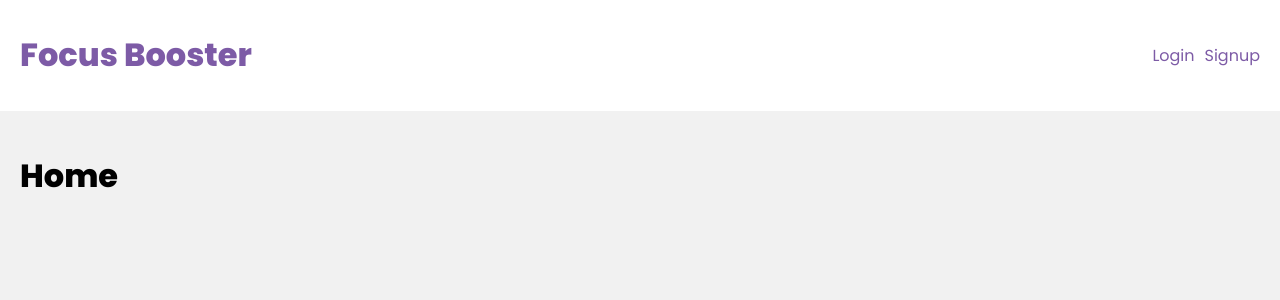
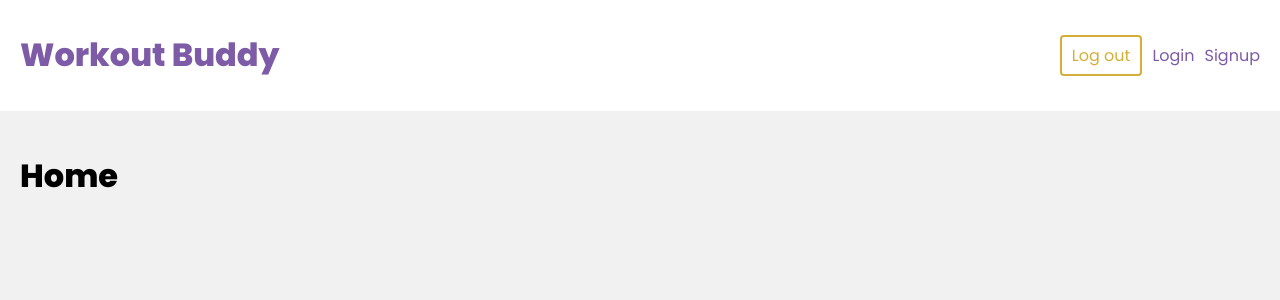
Before and after one commit to CyberFandaP/ProjectBoostApp, a React (Create React App) app in the folder frontend/: page / in a window 1280 px wide. Shown: the top 300 px of the page. Built offline with nearby package versions, Linux system fonts and the light colour scheme.

Commit message:
Vytvoření hooku useLogout pro odhlášení a přidání odhlášení do Navbar

```diff
--- a/frontend/src/components/Navbar.js
+++ b/frontend/src/components/Navbar.js
@@ -1,15 +1,28 @@
 import React from 'react'
 import { Link } from "react-router-dom"
+import { useLogout } from "../hooks/useLogout"
 
 // Implementuje přecházení na různé stránky
 const Navbar = () => {
+  // Import odhlášení z hooku
+  const { logout } = useLogout()
+
+  // Funkce pro kliknutí na tlačítko a odhlášení z aplikace
+  const handleClick = () => {
+    // Funkce updatuje global state a odstraní JWT z local storage
+    logout()
+  }
+
   return (
     <header>
         <div className="container">
             <Link to="/">
-                <h1>Focus Booster</h1>
+                <h1>Workout Buddy</h1>
             </Link>
             <nav>
+              <div>
+                <button onClick={handleClick}>Log out</button>
+              </div>
               <div>
                 <Link to="/login">Login</Link>
                 <Link to="/signup">Signup</Link>
--- /dev/null
+++ b/frontend/src/hooks/useLogout.js
@@ -0,0 +1,18 @@
+import { useAuthContext } from "./useAuthContext";
+
+export const useLogout = () => {
+    // Retrieve the dispatch function from the authentication context
+    const { dispatch } = useAuthContext();
+
+    // Function to handle user logout
+    const logout = () => {
+        // Remove the user's token from local storage
+        localStorage.removeItem("user");
+
+        // Dispatch the 'LOGOUT' action to update the state in the authentication context
+        dispatch({ type: "LOGOUT" });
+    }
+
+    // Return the logout function so it can be used wherever the hook is invoked
+    return { logout };
+}
```
